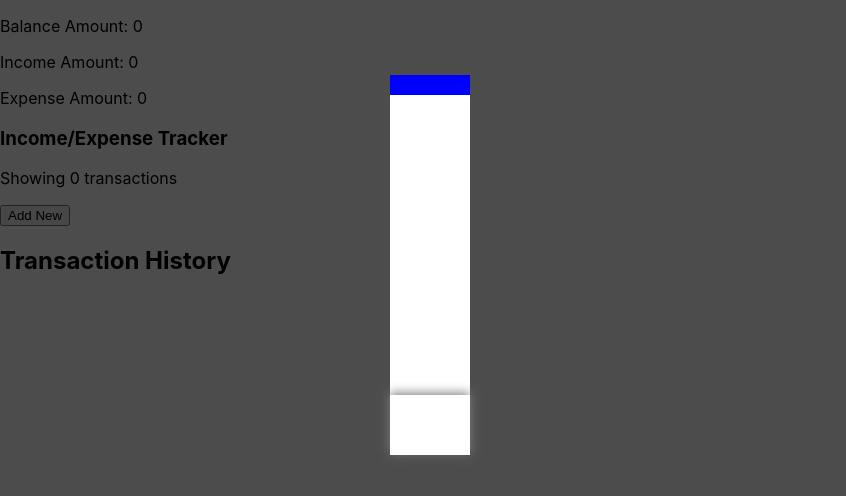
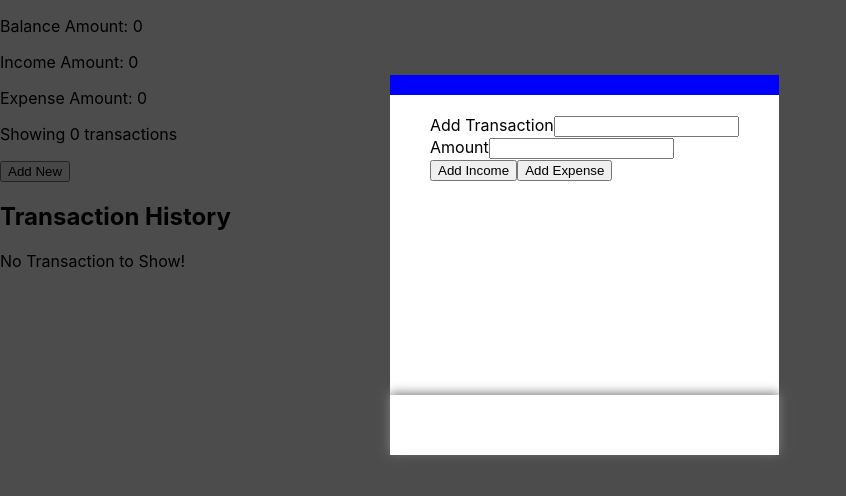
Before and after one commit to sefedev/expense-tracker, a React (Create React App) app: page / in a window 1280 px wide. Both pictures are taken after a click on the button "Add New". Shown: the top 496 px of the page, without its empty margins (0-846 px from the left). Built offline with nearby package versions, Linux system fonts and the light colour scheme; the HTML template or start-up script is replaced by a standard one.

Commit message:
modal issues

```diff
--- a/src/App.js
+++ b/src/App.js
@@ -3,7 +3,6 @@ import DisplayAmount from "./components/DisplayAmount/DisplayAmount";
 import TransactionInput from "./components/TransactionInput/TransactionInput";
 import TransactionDetails from "./components/TransactionDetails/TransactionDetails";
 import { TransactionProvider } from "./store/TransactionContext";
-import Modal from "./UI/Modal/Modal";
 
 
 const App = () => {
--- a/src/UI/Modal/Modal.js
+++ b/src/UI/Modal/Modal.js
@@ -4,10 +4,10 @@ import { TransactionContext } from "../../store/TransactionContext";
 import classes from "./Modal.module.css";
 
 const Modal = (props) => {
-    const { onOpen } = useContext(TransactionContext)
+    const { onOpenModal } = useContext(TransactionContext)
   return ReactDOM.createPortal(
     <>
-      <div className={classes.modalShadow} onClick={() => onOpen(false)}/>
+      <div className={classes.modalShadow} onClick={() => onOpenModal(false)}/>
       <div className={classes.modal}>
         <div className={classes.modalBanner}>
         </div>
--- a/src/components/TransactionDetails/TransactionDetail.js
+++ b/src/components/TransactionDetails/TransactionDetail.js
@@ -1,8 +1,10 @@
 import React, { useContext, useState } from "react";
 import { TransactionContext } from "../../store/TransactionContext";
+import Modal from "../../UI/Modal/Modal";
 
 const EditTransactionDetail = ({ isEdit, handleSave, transactionData }) => {
   const [data, setData] = useState(transactionData);
+  const { onOpenModal } = useContext(TransactionContext);
 
   const handleChange = (e, key) => {
     setData({
@@ -10,6 +12,7 @@ const EditTransactionDetail = ({ isEdit, handleSave, transactionData }) => {
       [key]: e.target.value,
     });
   };
+
 
   return (
     <>
@@ -37,18 +40,26 @@ const EditTransactionDetail = ({ isEdit, handleSave, transactionData }) => {
       </div>
       <button
         onClick={() => {
+          onOpenModal(false);
           handleSave(data);
         }}
       >
         Save
       </button>
-      <button>Cancel</button>
+      <button
+      onClick={() => {
+        onOpenModal(false);
+        isEdit(false);
+      }}
+    >
+      Cancel
+    </button>
     </>
   );
 };
 
 const TransactionDetail = (props) => {
-  const { onDeleteTransaction, onUpdate } = useContext(TransactionContext);
+  const { onDeleteTransaction, onUpdate, modalType } = useContext(TransactionContext);
   const [editMode, setEditMode] = useState(false);
 
   const handleSave = (data) => {
@@ -60,16 +71,21 @@ const TransactionDetail = (props) => {
     <>
       <li>
         {editMode ? (
-          <EditTransactionDetail
-            isEdit={editMode}
-            handleSave={handleSave}
-            transactionData={props}
-          />
+          <Modal>
+            <EditTransactionDetail
+              isEdit={setEditMode}
+              handleSave={handleSave}
+              transactionData={props}
+            />
+          </Modal>
         ) : (
           <>
             <h4>{props.transactionName}</h4>
             <p>{props.amount}</p>
-            <button onClick={() => setEditMode(true)}>Edit</button>
+            <button onClick={() =>{
+              console.log(modalType)
+              setEditMode(true)}
+              }>Edit</button>
             <button onClick={() => onDeleteTransaction(props.id)}>
               Delete
             </button>
--- a/src/components/TransactionDetails/TransactionDetails.js
+++ b/src/components/TransactionDetails/TransactionDetails.js
@@ -7,6 +7,7 @@ const TransactionDetails = () => {
   return (
     <>
       <h2>Transaction History</h2>
+      {transactions.globalState.length === 0 && <p>No Transaction to Show!</p>}
       <ul>
         {transactions.globalState.map((transaction) => (
           <TransactionDetail
--- a/src/components/TransactionForm/TransactionForm.js
+++ b/src/components/TransactionForm/TransactionForm.js
@@ -8,7 +8,7 @@ const TransactionForm = (props) => {
   // const addTransactionRef= useRef()
   // const addAmountRef = useRef()
 
-  const { onAdd } = useContext(TransactionContext);
+  const { onAdd, onOpenModal } = useContext(TransactionContext);
 
   let transaction = {
     id: Math.floor(Math.random() * 1000),
@@ -31,6 +31,7 @@ const TransactionForm = (props) => {
     onAdd(newIncome);
     setNewTransaction('')
     setNewAmount('')
+    onOpenModal(false)
   };
 
   const addExpenseHandler = (e) => {
@@ -39,6 +40,7 @@ const TransactionForm = (props) => {
     onAdd(newExpense);
     setNewTransaction('')
     setNewAmount('')
+    onOpenModal(false)
   };
 
   //  console.log(addTransactionRef)
--- a/src/components/TransactionInput/TransactionInput.js
+++ b/src/components/TransactionInput/TransactionInput.js
@@ -1,21 +1,20 @@
 import React, { useContext } from "react";
 import { TransactionContext } from "../../store/TransactionContext";
 import Modal from "../../UI/Modal/Modal";
+import TransactionForm from '../TransactionForm/TransactionForm'
 
 const TransactionInput = () => {
-  const { open, onOpen, transactionCount } = useContext(TransactionContext);
-
+  const { openModal, onOpenModal, transactionCount } = useContext(TransactionContext);
 
   return (
     <>
       <section>
-        <h3>Income/Expense Tracker</h3>
         <p>Showing {transactionCount} transactions</p>
       </section>
       <section>
-        <button onClick={() => onOpen(true)}>Add New</button>
+        <button onClick={() => onOpenModal(true)}>Add New</button>
       </section>
-      {open && <Modal />}
+      {openModal && <Modal><TransactionForm /></Modal>}
     </>
   );
 };
--- a/src/store/TransactionContext.js
+++ b/src/store/TransactionContext.js
@@ -4,7 +4,8 @@ const TransactionContext = createContext();
 
 const TransactionProvider = (props) => {
   const [transactions, setTransactions] = useState([]);
-  const [open, setOpen] = useState(false)
+  const [openModal, setOpenModal] = useState(false)
+  const [modalType, setModalType] = useState()
 
   const addTransaction = (transaction) => {
     setTransactions(() => [...transactions, transaction]);
@@ -23,11 +24,6 @@ const TransactionProvider = (props) => {
     );
   };
 
-const onOpen = () => {
-  setOpen(!open)
-}
-
-
   const transactionCount = transactions.length
 
   useEffect(() => {
@@ -43,8 +39,8 @@ const onOpen = () => {
         onAdd: addTransaction,
         onDeleteTransaction: deleteTransaction,
         onUpdate: updateTransaction,
-        open: open,
-        onOpen: setOpen
+        openModal: openModal,
+        onOpenModal: setOpenModal,
       }}
     >
       {props.children}
```
